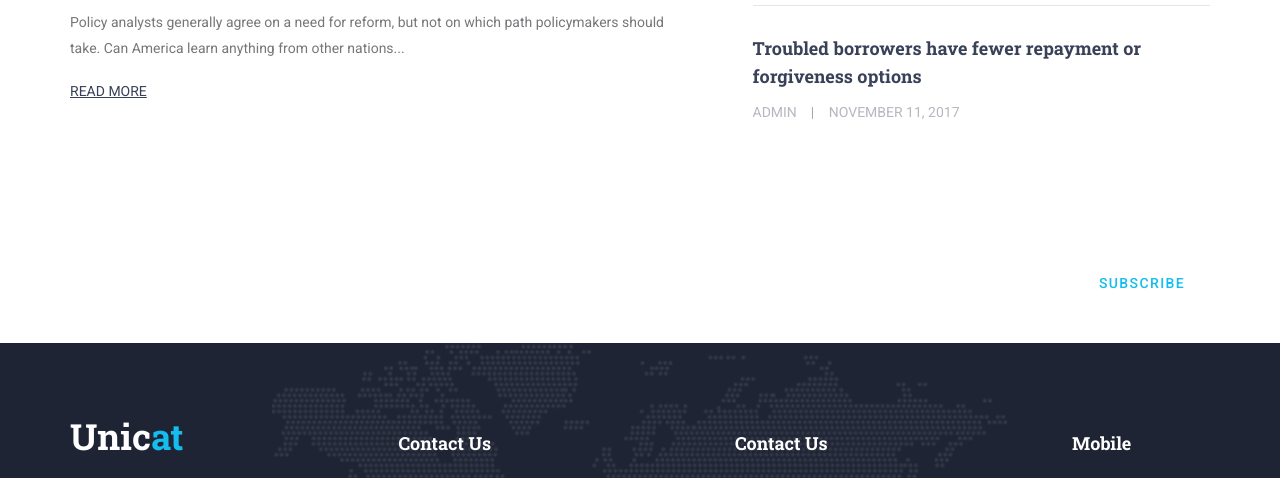
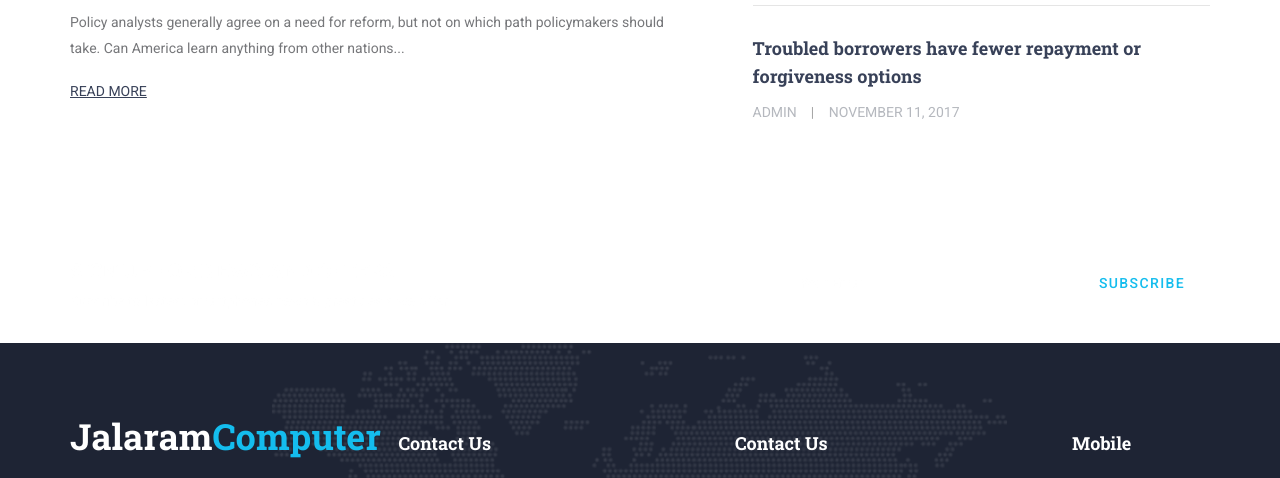
Before and after one commit to immayurpanchal/jalaramcomputer, a plain HTML site: page index.html in a window 1280 px wide. Shown: the part 4856-5334 px from the top of the page. Drawn offline with Linux system fonts and the light colour scheme.

Commit message:
Change unicat text to JC

```diff
--- a/index.html
+++ b/index.html
@@ -727,7 +727,7 @@
 								<div class="footer_section footer_about">
 									<div class="footer_logo_container">
 										<a href="#">
-											<div class="footer_logo_text">Unic<span>at</span></div>
+											<div class="footer_logo_text">Jalaram<span>Computer</span></div>
 										</a>
 									</div>
 									<div class="footer_about_text">
```
